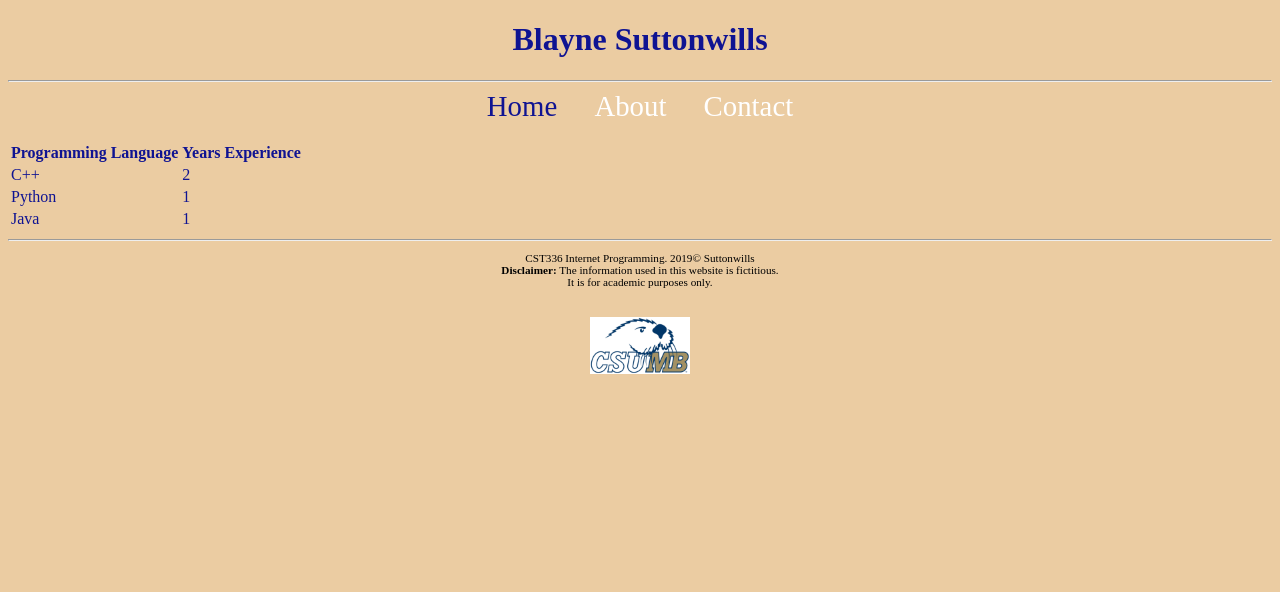
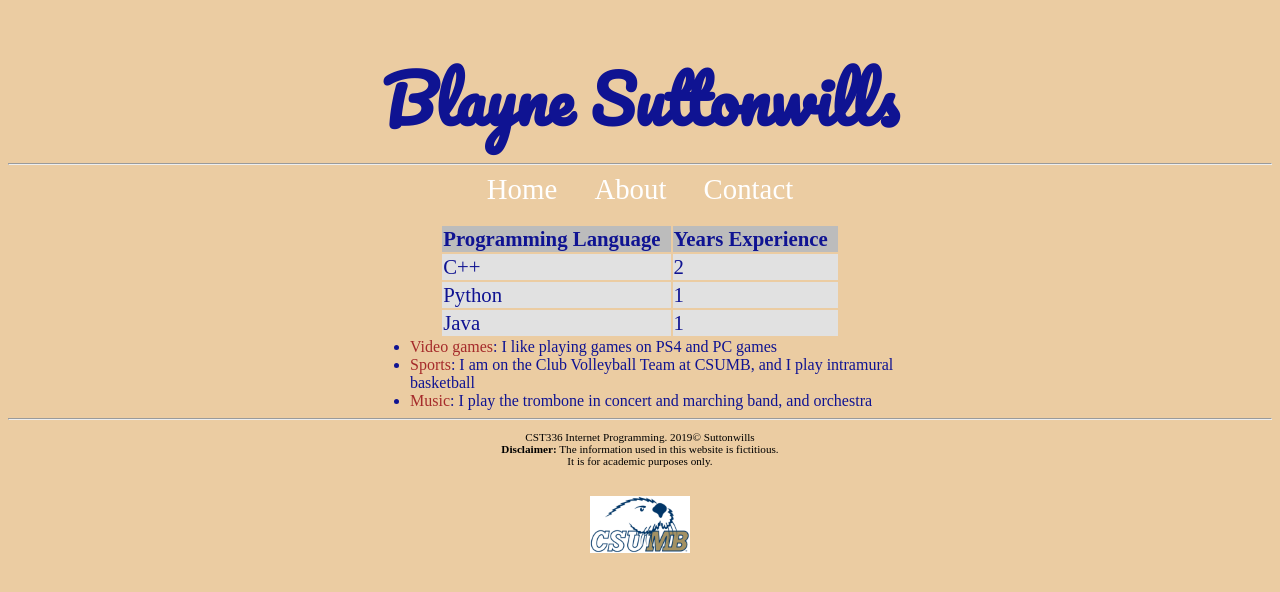
Before and after one commit to bsuttonwills/lab1, a plain HTML site: page about.html in a window 1280 px wide. Drawn offline with Linux system fonts and the light colour scheme.

Commit message:
added google form to contact page. Added style to header

```diff
--- a/about.html
+++ b/about.html
@@ -16,6 +16,9 @@ in html
         <meta charset="utf-8"/>
 
         <link rel="stylesheet" href="css/styles.css" type="text/css" />
+
+        <link href="https://fonts.googleapis.com/css?family=Pacifico&display=swap" rel="stylesheet">
+
     </head>
 <!-- closing head -->
 
@@ -59,6 +62,12 @@ in html
                 </tr>
             </table>
 
+            <ul>
+                <li><span class="hobby">Video games</span>: I like playing games on PS4 and PC games</li>
+                <li><span class="hobby">Sports</span>: I am on the Club Volleyball Team at CSUMB, and I play intramural basketball</li>
+                <li><span class="hobby">Music</span>: I play the trombone in concert and marching band, and orchestra</li>
+            </ul>
+
         </div>
 
         <!-- This is the footer -->
--- a/css/styles.css
+++ b/css/styles.css
@@ -21,9 +21,9 @@ nav a:hover { /*psuedo class*/
     transition: .9s; /* transition effect */
 }
 
-nav home a {
-    color: #0F1392;
-}
+/*nav home a {*/
+/*    color: #0F1392;*/
+/*}*/
 
 main {
     display: flex;
@@ -34,3 +34,40 @@ footer p {
     font-size: .7em;
     color: black;
 }
+
+table {
+    margin: 0px auto;
+}
+
+td {
+    padding-right: 10px;
+    font-size: 1.3em;
+}
+
+td strong {
+    color: #0F1392;
+}
+
+#table-header {
+    background-color: #BCBCBC;
+}
+
+.table-row {
+    background-color: #E1E1E1;
+}
+
+ ul {
+     width:500px;
+     margin: 0 auto;
+     text-align: left;
+ }
+
+ .hobby {
+     color: brown;
+ }
+
+h1 {
+    font-family: 'Pacifico', cursive;
+    font-size: 4em;
+    margin-bottom: 0px;
+}
```
Also changed, not shown: contact.html (+58 -1 lines), index.html (+4 -4 lines).
